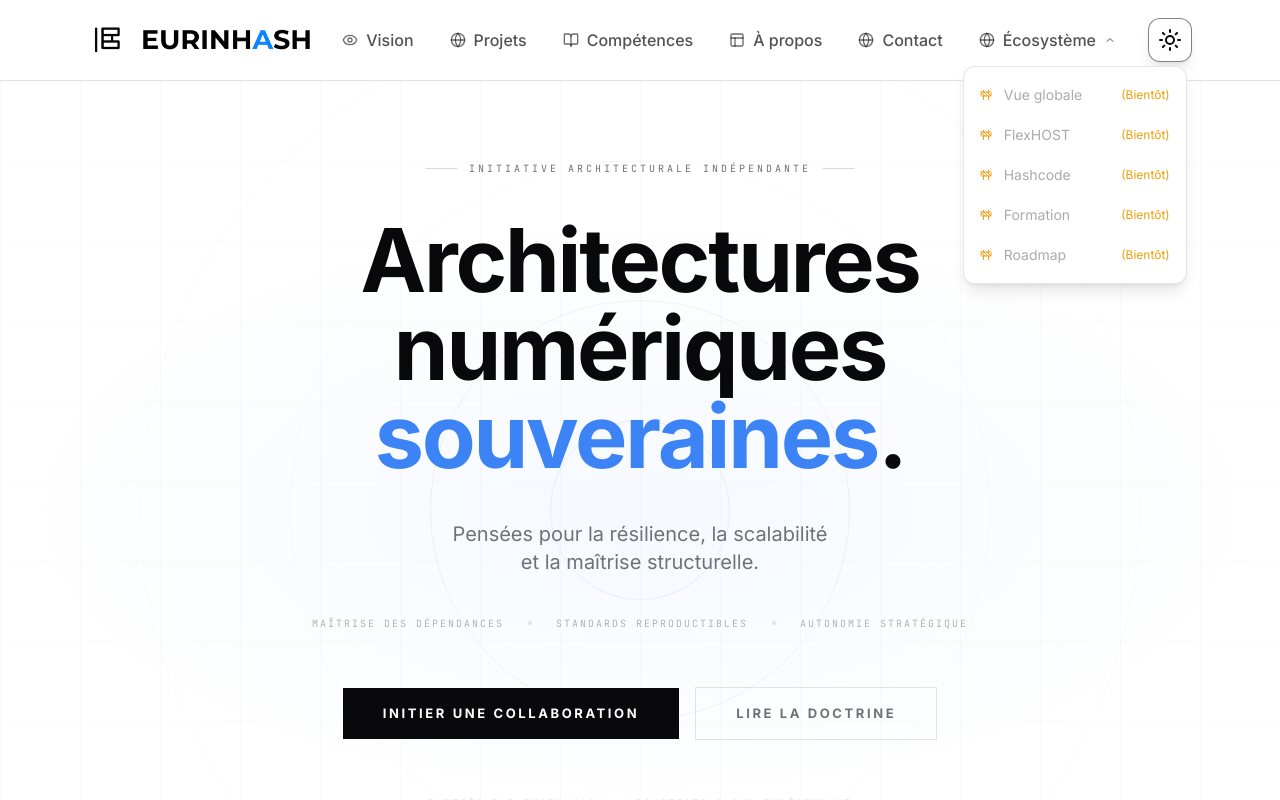
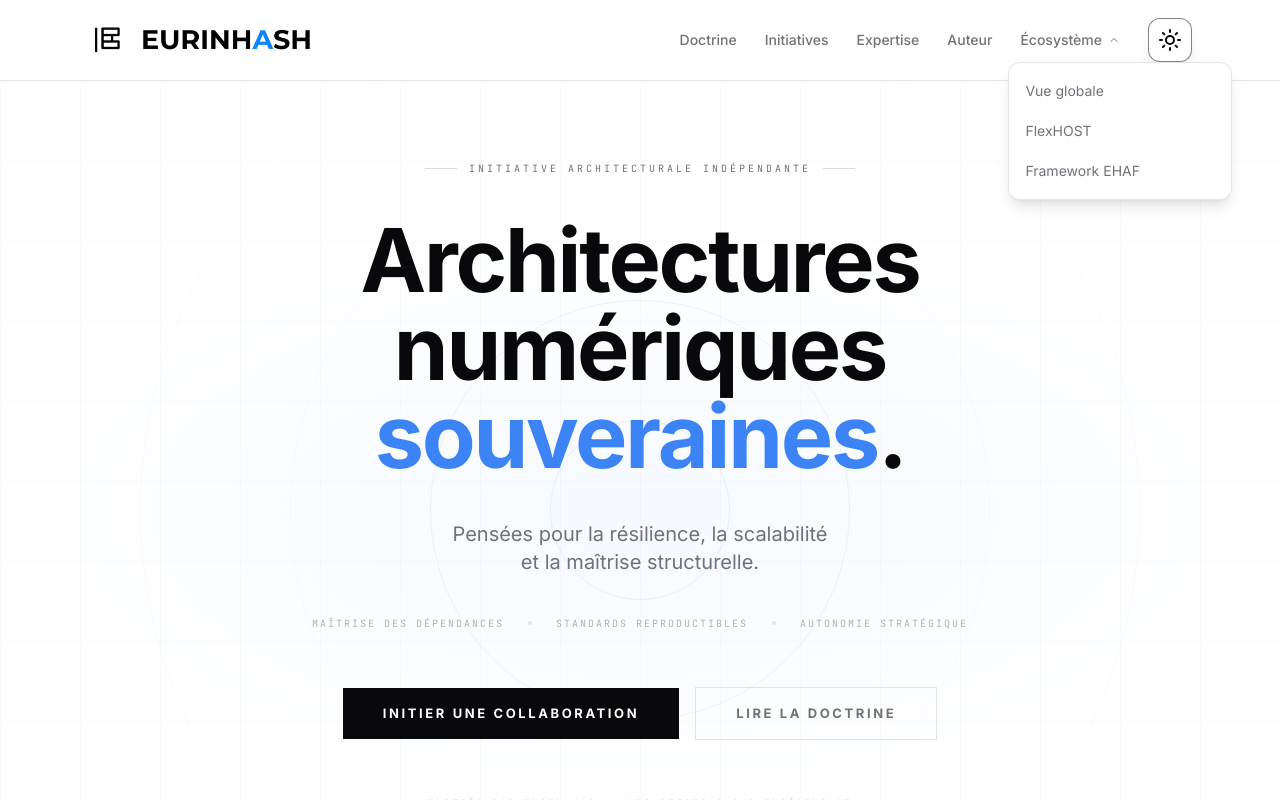
Before and after one commit to digitaleflex/eurinhash-cs, a Next.js app: page / in a window 1280 px wide. Both pictures are taken after a click on the button "Écosystème". Shown: the top 800 px of the page. Built offline with nearby package versions, Linux system fonts and the light colour scheme.

Commit message:
style: full institutional refactor of navigation and expertise

```diff
--- a/components/navigation-with-dropdown.tsx
+++ b/components/navigation-with-dropdown.tsx
@@ -18,47 +18,33 @@ interface NavItem {
 
 const navigationItems: NavItem[] = [
     {
-        label: 'Vision',
+        label: 'Doctrine',
         href: '/vision',
-        icon: Eye,
-        description: 'Manifeste & Timeline',
+        description: 'Manifeste & Stratégie',
     },
     {
-        label: 'Projets',
+        label: 'Initiatives',
         href: '/projects',
-        icon: Globe,
-        description: 'Réalisations',
+        description: 'Déploiements & Architectures',
     },
     {
-        label: 'Compétences',
+        label: 'Expertise',
         href: '/skills',
-        icon: BookOpen,
-        description: 'Expertise',
+        description: 'Capacités techniques',
     },
     {
-        label: 'À propos',
+        label: 'Auteur',
         href: '/about',
-        icon: Layout,
-        description: 'Mon parcours',
+        description: 'Parcours structurel',
     },
-    {
-        label: 'Contact',
-        href: '/contact',
-        icon: Globe,
-        description: 'Parlons-en',
-    },
-    // Pages à venir - Ecosystem placeholder
     {
         label: 'Écosystème',
         href: '/ecosystem',
-        icon: Globe,
         description: 'Projets & Services',
         children: [
-            { label: 'Vue globale', href: '/ecosystem', placeholder: true },
-            { label: 'FlexHOST', href: '/ecosystem/flexhost', placeholder: true },
-            { label: 'Hashcode', href: '/ecosystem/hashcode', placeholder: true },
-            { label: 'Formation', href: '/ecosystem/formation', placeholder: true },
-            { label: 'Roadmap', href: '/ecosystem/roadmap', placeholder: true },
+            { label: 'Vue globale', href: '/ecosystem' },
+            { label: 'FlexHOST', href: '/ecosystem/flexhost' },
+            { label: 'Framework EHAF', href: '/ecosystem/ehaf' },
         ],
     },
 ];
@@ -111,33 +97,25 @@ export function NavigationWithDropdown() {
                                 <button
                                     onClick={() => handleDropdownToggle(item.href)}
                                     className={cn(
-                                        'group relative flex items-center gap-2 px-4 py-2.5 rounded-lg transition-all duration-200',
+                                        'group relative flex items-center gap-1.5 px-3 py-2 rounded-md transition-all duration-200',
                                         isActive
-                                            ? 'bg-accent/10 text-accent font-medium shadow-sm'
+                                            ? 'text-foreground font-semibold bg-foreground/5'
                                             : item.placeholder
                                                 ? 'text-amber-500/70 hover:text-amber-500 hover:bg-amber-500/10'
-                                                : 'text-foreground/70 hover:text-foreground hover:bg-foreground/5'
+                                                : 'text-muted-foreground hover:text-foreground hover:bg-foreground/5'
                                     )}
                                     aria-expanded={isOpen}
                                     aria-haspopup="true"
                                 >
-                                    {item.placeholder ? (
+                                    {item.placeholder && (
                                         <Construction
-                                            className="w-4 h-4 text-amber-500"
-                                            aria-hidden="true"
-                                        />
-                                    ) : Icon && (
-                                        <Icon
-                                            className={cn(
-                                                'w-4 h-4 transition-all duration-200',
-                                                isActive ? 'text-accent' : 'text-foreground/60 group-hover:text-foreground'
-                                            )}
+                                            className="w-3.5 h-3.5 text-amber-500"
                                             aria-hidden="true"
                                         />
                                     )}
-                                    <span className="font-medium">{item.label}</span>
+                                    <span className="text-sm font-medium">{item.label}</span>
                                     {item.placeholder && (
-                                        <span className="text-xs text-amber-500">(Bientôt)</span>
+                                        <span className="text-[10px] text-amber-500 font-mono tracking-widest uppercase ml-1">(Bientôt)</span>
                                     )}
                                     <ChevronDown
                                         className={cn(
@@ -164,8 +142,8 @@ export function NavigationWithDropdown() {
                                                     child.placeholder
                                                         ? 'text-muted-foreground/60 cursor-not-allowed'
                                                         : pathname === child.href
-                                                            ? 'bg-accent/10 text-accent font-medium'
-                                                            : 'text-foreground/70 hover:text-foreground hover:bg-foreground/5'
+                                                            ? 'text-foreground font-semibold bg-foreground/5'
+                                                            : 'text-muted-foreground hover:text-foreground hover:bg-foreground/5'
                                                 )}
                                             >
                                                 {child.placeholder && (
@@ -184,23 +162,14 @@ export function NavigationWithDropdown() {
                             <Link
                                 href={item.href}
                                 className={cn(
-                                    'group relative flex items-center gap-2 px-4 py-2.5 rounded-lg transition-all duration-200',
+                                    'group relative flex items-center gap-1.5 px-3 py-2 rounded-md transition-all duration-200',
                                     isActive
-                                        ? 'bg-accent/10 text-accent font-medium shadow-sm'
-                                        : 'text-foreground/70 hover:text-foreground hover:bg-foreground/5'
+                                        ? 'text-foreground font-semibold bg-foreground/5'
+                                        : 'text-muted-foreground hover:text-foreground hover:bg-foreground/5'
                                 )}
                                 aria-current={isActive ? 'page' : undefined}
                             >
-                                {Icon && (
-                                    <Icon
-                                        className={cn(
-                                            'w-4 h-4 transition-all duration-200',
-                                            isActive ? 'text-accent' : 'text-foreground/60 group-hover:text-foreground'
-                                        )}
-                                        aria-hidden="true"
-                                    />
-                                )}
-                                <span className="font-medium">{item.label}</span>
+                                <span className="text-sm font-medium">{item.label}</span>
                                 {isActive && (
                                     <div className="absolute -bottom-1 left-1/2 transform -translate-x-1/2 w-1 h-1 bg-accent rounded-full" />
                                 )}
```
